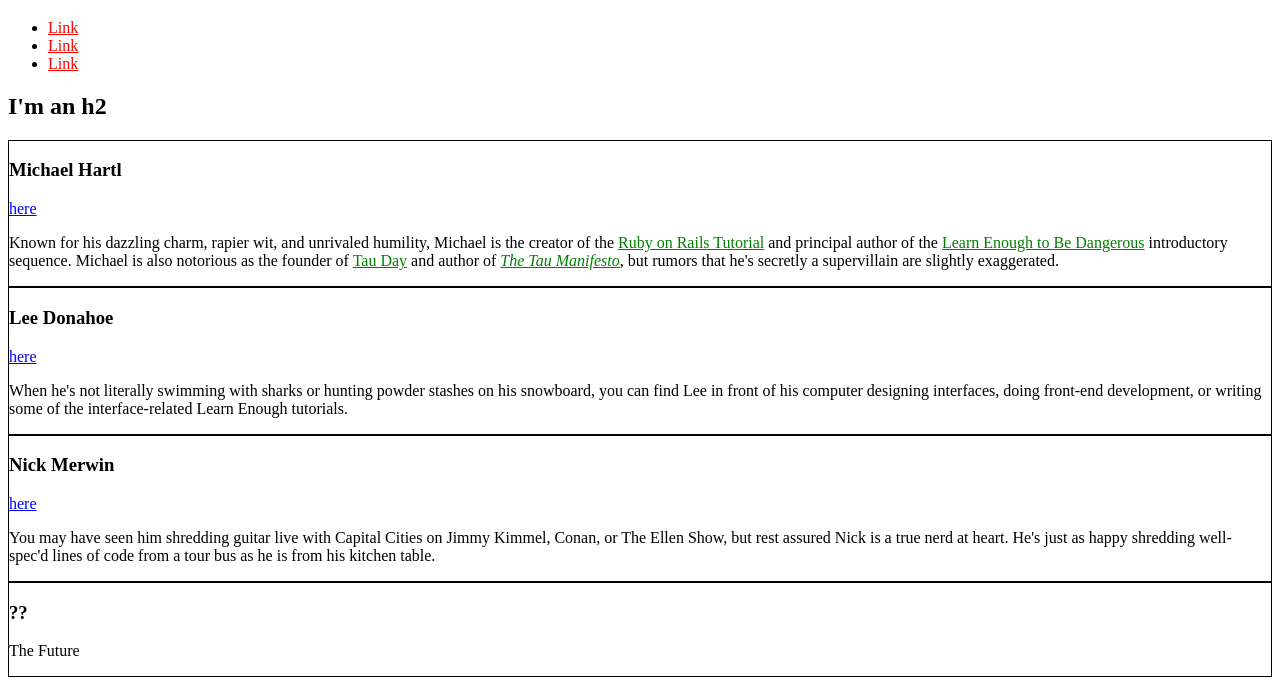
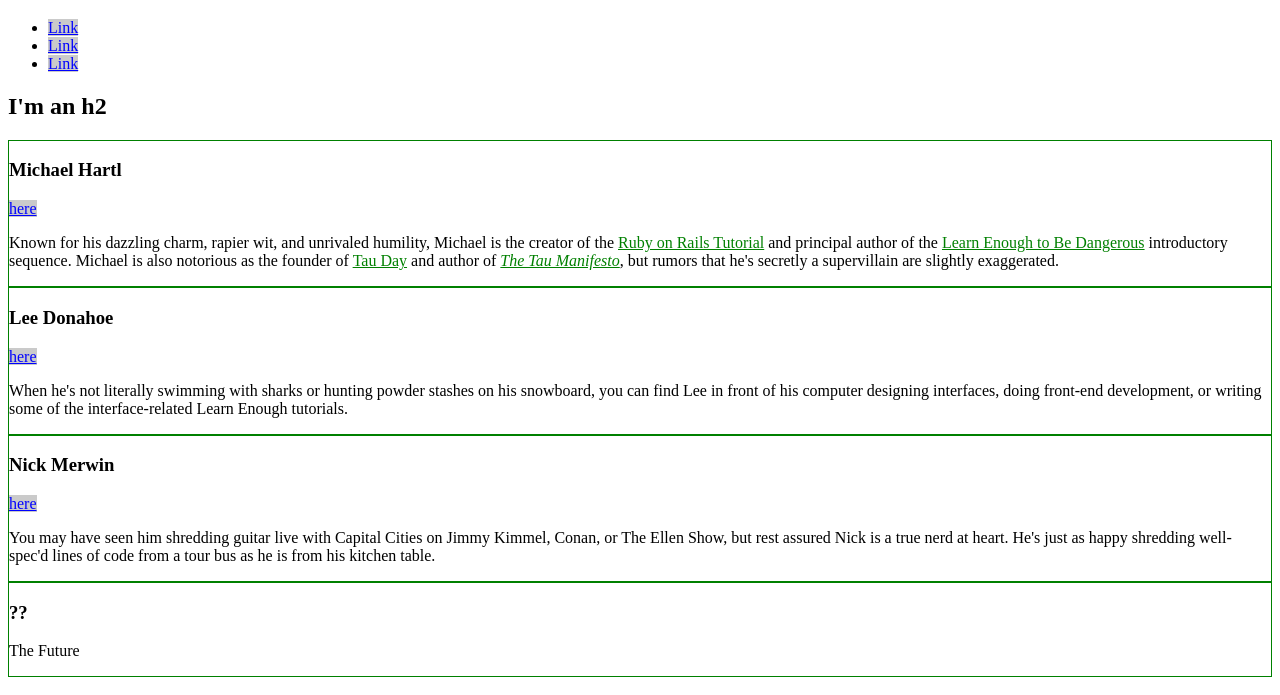
Before and after one commit to rivasalvaroy/rivasalvaroy.github.io, a plain HTML site: page index.html in a window 1280 px wide. Shown: the part 61-756 px from the top of the page. Drawn offline with Linux system fonts and the light colour scheme.

Commit message:
Add 7.1.3 Exercises

```diff
--- a/index.html
+++ b/index.html
@@ -6,21 +6,25 @@
     <style>
       /* GLOBAL STYLES */
       a {
-        color: red;
+        color: rgba(182, 149, 192, 0.2);
       }
-
       /* SOCIAL STYLES */
       .social-link {
-        color: blue;
+        background: rgba(150, 150, 150, 0.5);
+        color: #00f;
       }
 
       /* BIO STYLES */
       .bio-box {
-        border: 1px solid black;
+        border: 1px solid #000;
       }
 
       .bio-copy a {
-        color: green;
+        color: #008000;
+      }
+
+      div.bio-box {
+        border: 1px solid #008000;
       }
     </style>
   </head>
@@ -28,19 +32,21 @@
     <h1>I'm an h1</h1>
     <ul>
       <li>
-        <a href="https://example.com/">Link</a>
+        <a href="https://example.com/" class="social-link">Link</a>
       </li>
       <li>
-        <a href="https://example.com/">Link</a>
+        <a href="https://example.com/" class="social-link">Link</a>
       </li>
       <li>
-        <a href="https://example.com/">Link</a>
+        <a href="https://example.com/" class="social-link">Link</a>
       </li>
     </ul>
     <h2>I'm an h2</h2>
     <div class="bio-box">
       <h3>Michael Hartl</h3>
-      <a href="https://twitter.com/mhartl" class="social-link">here</a>
+      <a href="https://twitter.com/mhartl" target="_blank" class="social-link"
+        >here</a
+      >
       <div class="bio-copy">
         <p>
           Known for his dazzling charm, rapier wit, and unrivaled humility,
@@ -59,7 +65,12 @@
     </div>
     <div class="bio-box">
       <h3>Lee Donahoe</h3>
-      <a href="https://twitter.com/leedonahoe" class="social-link">here</a>
+      <a
+        href="https://twitter.com/leedonahoe"
+        target="_blank"
+        class="social-link"
+        >here</a
+      >
       <div class="bio-copy">
         <p>
           When he's not literally swimming with sharks or hunting powder stashes
@@ -71,7 +82,12 @@
     </div>
     <div class="bio-box">
       <h3>Nick Merwin</h3>
-      <a href="https://twitter.com/nickmerwin" class="social-link">here</a>
+      <a
+        href="https://twitter.com/nickmerwin"
+        target="_blank"
+        class="social-link"
+        >here</a
+      >
       <div class="bio-copy">
         <p>
           You may have seen him shredding guitar live with Capital Cities on
```
